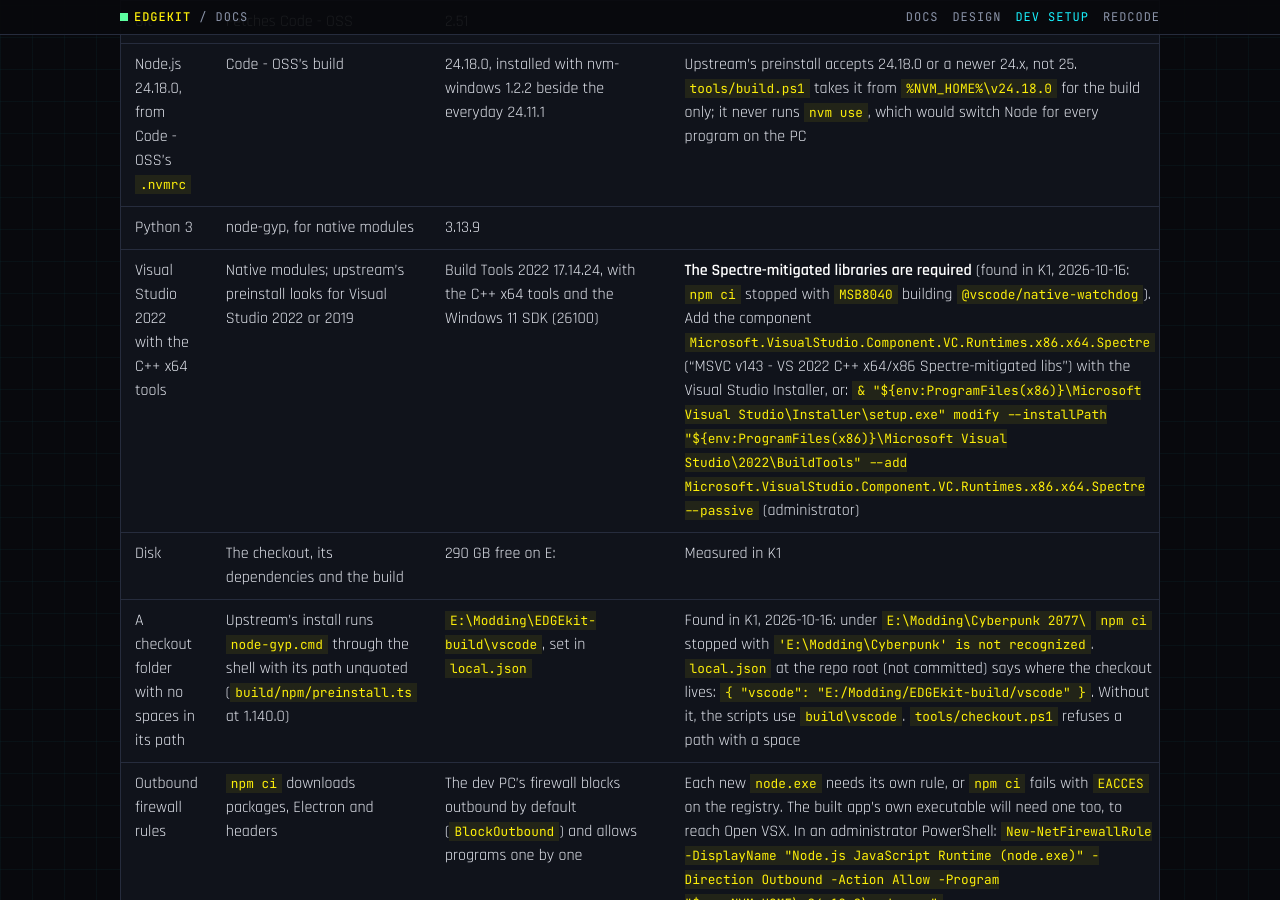
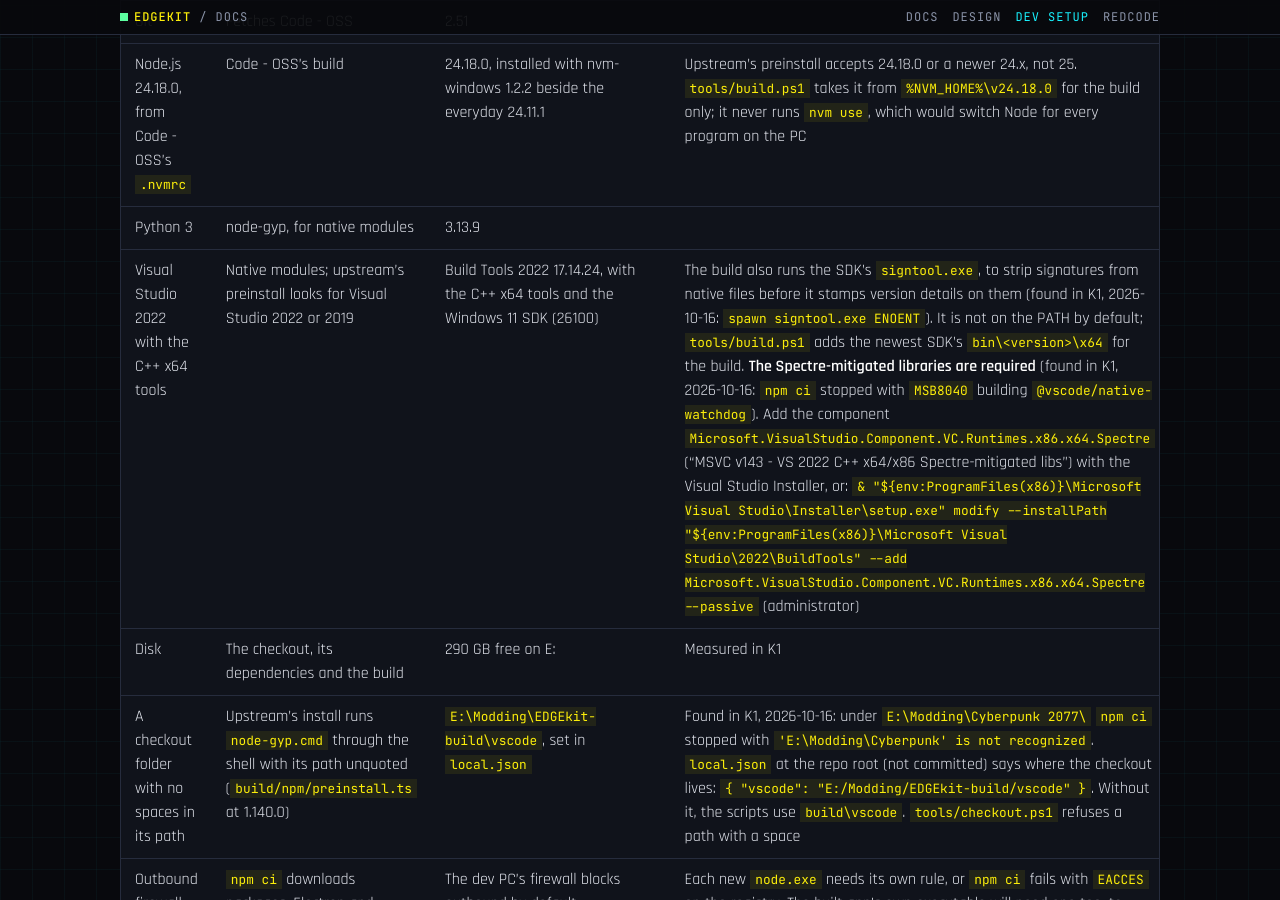
Before and after one commit to Edgemodders/EDGEkit, a Jekyll site: the page built from docs/dev-setup.md, in a window 1280 px wide and 900 px high, scrolled down 315 px. Built offline with Jekyll 4.4.1, drawn with Linux system fonts in a browser that asks for light colours; our own code applies the rules of GitHub Pages for plain Markdown files.

Commit message:
Build: put the Windows SDK's signtool on the PATH for the build
Upstream's Windows build strips signatures with signtool.exe before it stamps
version details on native files. The design notes for K2 that those details say
Microsoft Corporation and must be replaced.

Co-Authored-By: Claude Opus 5.5 <noreply@anthropic.com>

```diff
--- a/docs/dev-setup.md
+++ b/docs/dev-setup.md
@@ -7,7 +7,7 @@ What a Windows PC needs to build EDGEkit. The versions below were checked on the
 | Git | Fetches Code - OSS | 2.51 | |
 | Node.js 24.18.0, from Code - OSS's `.nvmrc` | Code - OSS's build | 24.18.0, installed with nvm-windows 1.2.2 beside the everyday 24.11.1 | Upstream's preinstall accepts 24.18.0 or a newer 24.x, not 25. `tools/build.ps1` takes it from `%NVM_HOME%\v24.18.0` for the build only; it never runs `nvm use`, which would switch Node for every program on the PC |
 | Python 3 | node-gyp, for native modules | 3.13.9 | |
-| Visual Studio 2022 with the C++ x64 tools | Native modules; upstream's preinstall looks for Visual Studio 2022 or 2019 | Build Tools 2022 17.14.24, with the C++ x64 tools and the Windows 11 SDK (26100) | **The Spectre-mitigated libraries are required** (found in K1, 2026-10-16: `npm ci` stopped with `MSB8040` building `@vscode/native-watchdog`). Add the component `Microsoft.VisualStudio.Component.VC.Runtimes.x86.x64.Spectre` ("MSVC v143 - VS 2022 C++ x64/x86 Spectre-mitigated libs") with the Visual Studio Installer, or: `& "${env:ProgramFiles(x86)}\Microsoft Visual Studio\Installer\setup.exe" modify --installPath "${env:ProgramFiles(x86)}\Microsoft Visual Studio\2022\BuildTools" --add Microsoft.VisualStudio.Component.VC.Runtimes.x86.x64.Spectre --passive` (administrator) |
+| Visual Studio 2022 with the C++ x64 tools | Native modules; upstream's preinstall looks for Visual Studio 2022 or 2019 | Build Tools 2022 17.14.24, with the C++ x64 tools and the Windows 11 SDK (26100) | The build also runs the SDK's `signtool.exe`, to strip signatures from native files before it stamps version details on them (found in K1, 2026-10-16: `spawn signtool.exe ENOENT`). It is not on the PATH by default; `tools/build.ps1` adds the newest SDK's `bin\<version>\x64` for the build. **The Spectre-mitigated libraries are required** (found in K1, 2026-10-16: `npm ci` stopped with `MSB8040` building `@vscode/native-watchdog`). Add the component `Microsoft.VisualStudio.Component.VC.Runtimes.x86.x64.Spectre` ("MSVC v143 - VS 2022 C++ x64/x86 Spectre-mitigated libs") with the Visual Studio Installer, or: `& "${env:ProgramFiles(x86)}\Microsoft Visual Studio\Installer\setup.exe" modify --installPath "${env:ProgramFiles(x86)}\Microsoft Visual Studio\2022\BuildTools" --add Microsoft.VisualStudio.Component.VC.Runtimes.x86.x64.Spectre --passive` (administrator) |
 | Disk | The checkout, its dependencies and the build | 290 GB free on E: | Measured in K1 |
 | A checkout folder with no spaces in its path | Upstream's install runs `node-gyp.cmd` through the shell with its path unquoted (`build/npm/preinstall.ts` at 1.140.0) | `E:\Modding\EDGEkit-build\vscode`, set in `local.json` | Found in K1, 2026-10-16: under `E:\Modding\Cyberpunk 2077\` `npm ci` stopped with `'E:\Modding\Cyberpunk' is not recognized`. `local.json` at the repo root (not committed) says where the checkout lives: `{ "vscode": "E:/Modding/EDGEkit-build/vscode" }`. Without it, the scripts use `build\vscode`. `tools/checkout.ps1` refuses a path with a space |
 | Outbound firewall rules | `npm ci` downloads packages, Electron and headers | The dev PC's firewall blocks outbound by default (`BlockOutbound`) and allows programs one by one | Each new `node.exe` needs its own rule, or `npm ci` fails with `EACCES` on the registry. The built app's own executable will need one too, to reach Open VSX. In an administrator PowerShell: `New-NetFirewallRule -DisplayName "Node.js JavaScript Runtime (node.exe)" -Direction Outbound -Action Allow -Program "$env:NVM_HOME\v24.18.0\node.exe"` |
```
Also changed, not shown: docs/design.md (+1 -1 lines), 1 other file.
